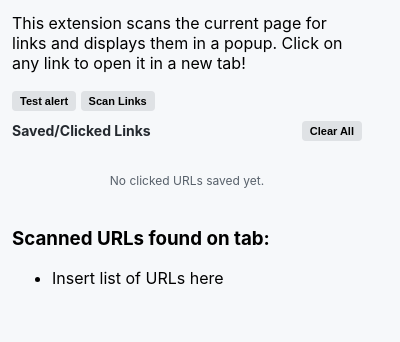
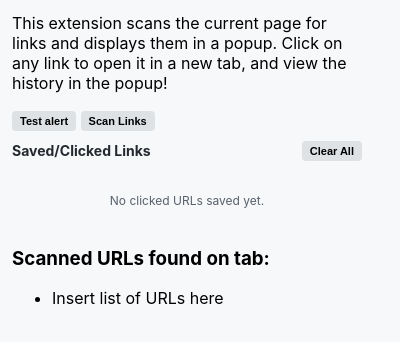
Before and after one commit to HunterTigerDavis/github-code-linkify, a browser extension: page popup.html in a window 400 px wide. Shown: the part 70-412 px from the top of the page. Drawn offline with Linux system fonts and the light colour scheme.

Commit message:
description

```diff
--- a/popup.html
+++ b/popup.html
@@ -116,7 +116,7 @@
 
     <div class="subheader">
         <p>This extension scans the current page for links and displays them in a popup. Click on any link to open it in
-            a new tab!</p>
+            a new tab, and view the history in the popup!</p>
         <button id="myButton">Test alert</button>
         <button id="scanButton">Scan Links</button>
     </div>
```
